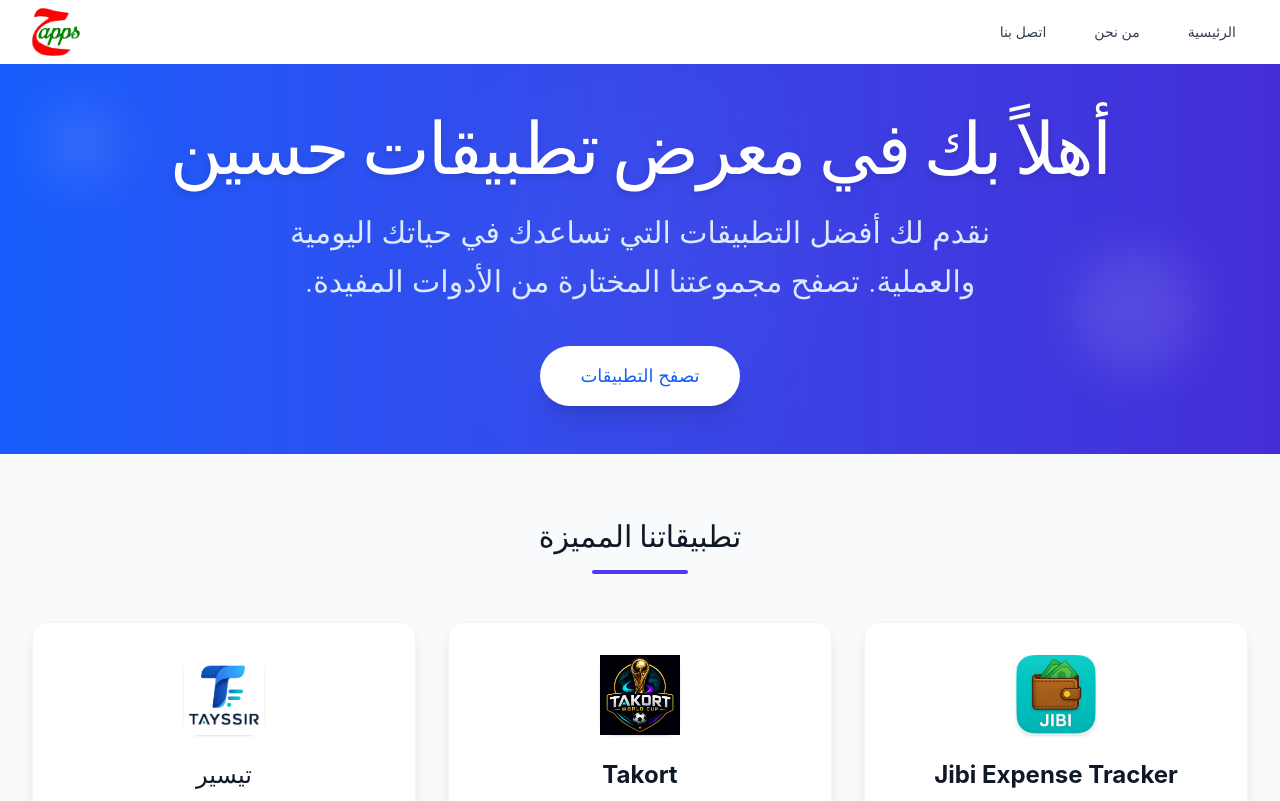
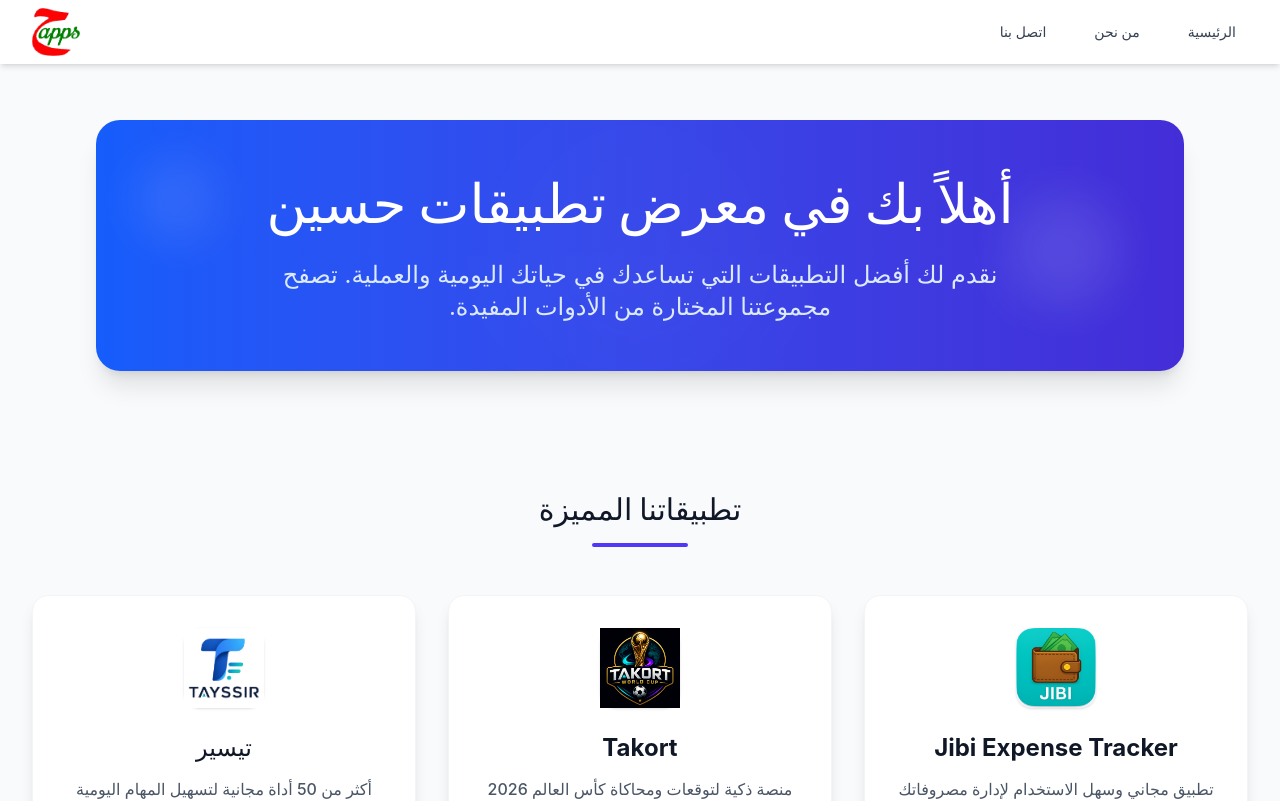
Before and after one commit to alfaress01/houssain-apps, a React (Vite) app: page / in a window 1280 px wide. Shown: the top 801 px of the page. Built offline with nearby package versions, Linux system fonts and the light colour scheme.

Commit message:
Refine home hero layout

```diff
--- a/src/pages/Home.jsx
+++ b/src/pages/Home.jsx
@@ -78,23 +78,24 @@
 
       <main className="flex-grow">
         {/* Hero Section */}
-        <section className="bg-gradient-to-r from-blue-600 to-indigo-700 text-white py-12 relative overflow-hidden">
-          <div className="absolute top-0 left-0 w-full h-full opacity-10 pointer-events-none">
-            <div className="absolute top-10 left-10 w-20 h-20 bg-white rounded-full blur-xl"></div>
-            <div className="absolute bottom-20 right-20 w-32 h-32 bg-white rounded-full blur-xl"></div>
-            <div className="absolute top-1/2 left-1/2 transform -translate-x-1/2 -translate-y-1/2 w-96 h-96 bg-white rounded-full blur-3xl opacity-20"></div>
-          </div>
-          <div className="max-w-7xl mx-auto px-4 sm:px-6 lg:px-8 text-center relative z-10">
-            <h1 className="text-5xl md:text-7xl font-extrabold mb-6 tracking-tight drop-shadow-md text-white">
-              أهلاً بك في معرض تطبيقات حسين
-            </h1>
-            <p className="text-xl md:text-3xl text-blue-100 max-w-3xl mx-auto font-light leading-relaxed mb-10">
-              نقدم لك أفضل التطبيقات التي تساعدك في حياتك اليومية والعملية.
-              تصفح مجموعتنا المختارة من الأدوات المفيدة.
-            </p>
-            <a href="#apps" className="inline-block bg-white text-blue-600 font-bold py-4 px-10 rounded-full shadow-xl hover:bg-gray-50 hover:scale-105 transition-all duration-300 text-lg">
-              تصفح التطبيقات
-            </a>
+        <section className="py-14">
+          <div className="max-w-6xl mx-auto px-4 sm:px-6 lg:px-8">
+            <div className="relative overflow-hidden rounded-3xl bg-gradient-to-r from-blue-600 to-indigo-700 px-8 py-10 text-center text-white shadow-xl md:px-12 md:py-12">
+              <div className="pointer-events-none absolute inset-0 opacity-10">
+                <div className="absolute top-10 left-10 h-20 w-20 rounded-full bg-white blur-xl"></div>
+                <div className="absolute bottom-16 right-16 h-28 w-28 rounded-full bg-white blur-xl"></div>
+                <div className="absolute left-1/2 top-1/2 h-72 w-72 -translate-x-1/2 -translate-y-1/2 rounded-full bg-white blur-3xl opacity-20"></div>
+              </div>
+              <div className="relative z-10 mx-auto max-w-4xl">
+                <h1 className="mb-5 text-center text-4xl font-extrabold leading-[1.3] text-white md:text-[3.4rem]">
+                  أهلاً بك في معرض تطبيقات حسين
+                </h1>
+                <p className="mx-auto max-w-3xl text-center text-lg leading-8 text-blue-100 md:text-2xl">
+                  نقدم لك أفضل التطبيقات التي تساعدك في حياتك اليومية والعملية. تصفح مجموعتنا
+                  المختارة من الأدوات المفيدة.
+                </p>
+              </div>
+            </div>
           </div>
         </section>
 
```
